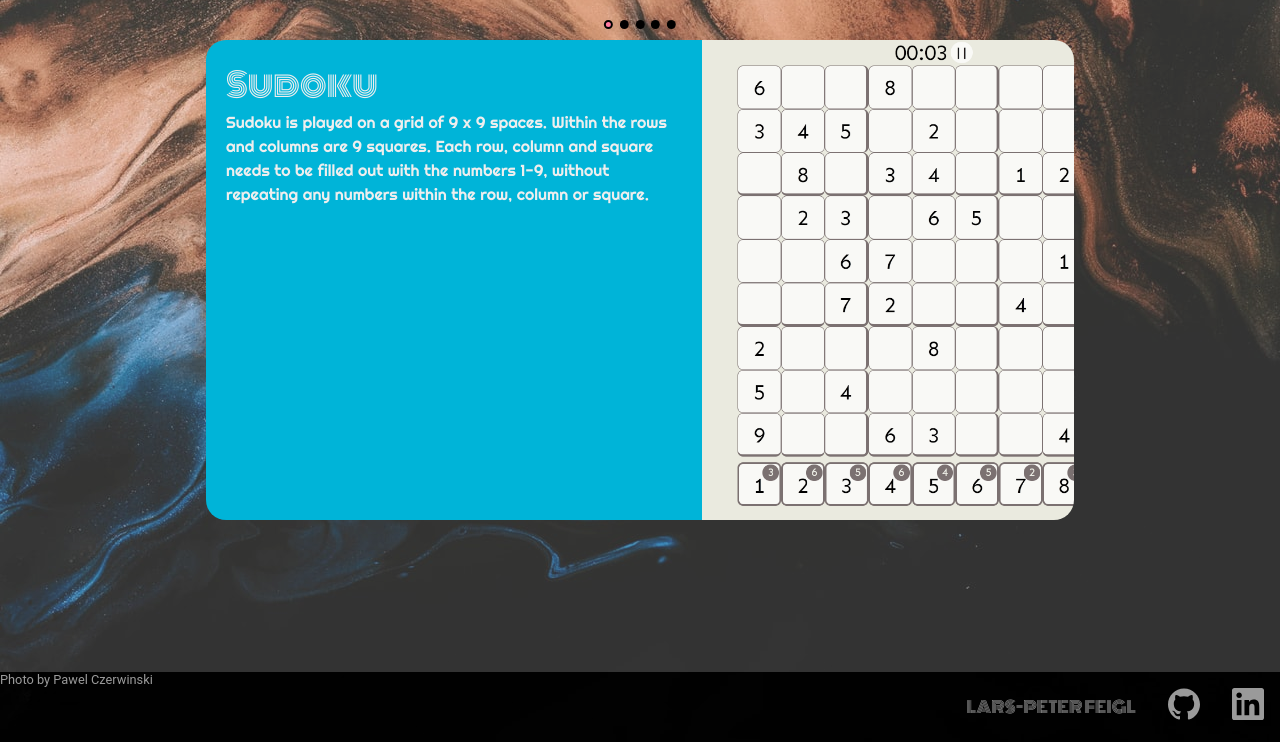
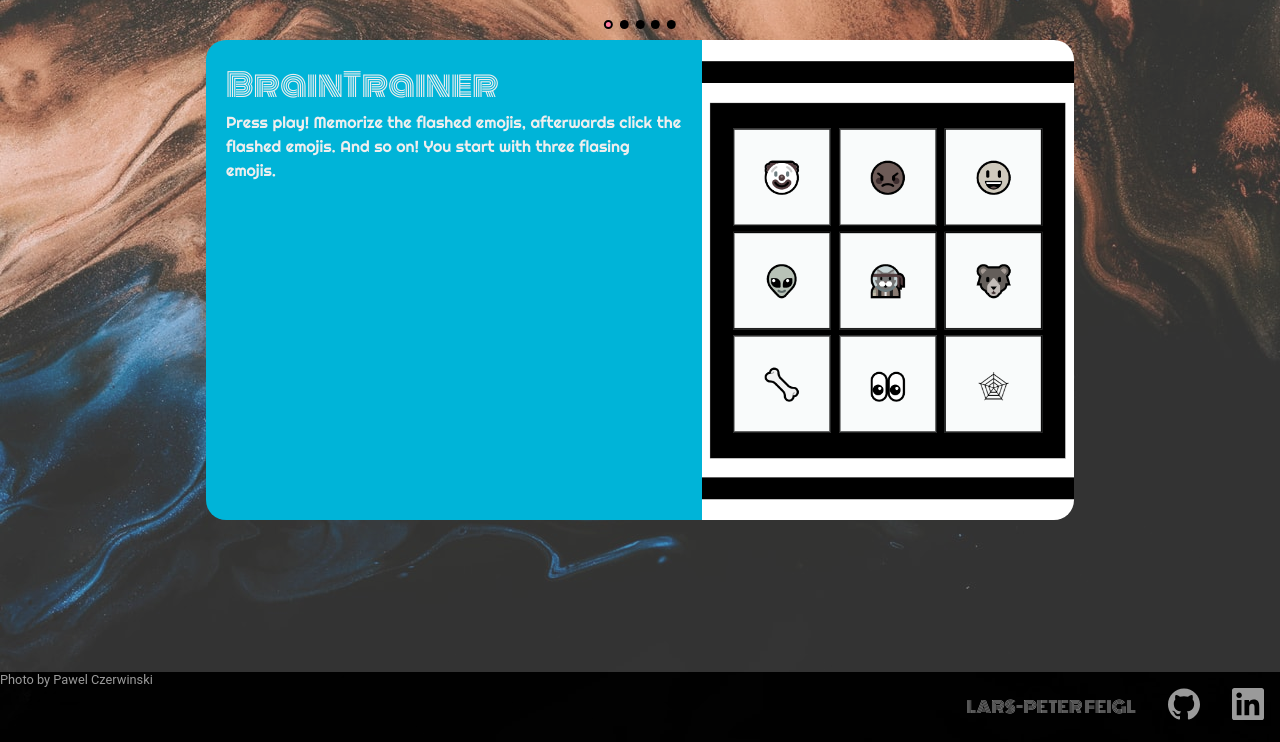
Before and after one commit to LPF33/from-node-to-php, a PHP site: template src/views/games.php in a window 1280 px wide. Shown: the part 58-800 px from the top of the page. Run offline with PHP 8.4, Linux system fonts and the light colour scheme; the template is opened without the code that fills it, so the values that code supplies are empty.

Commit message:
changed game order

```diff
--- a/src/views/games.php
+++ b/src/views/games.php
@@ -1,10 +1,10 @@
 <?php
     $games = [
         [
-           'name' => 'Sudoku',
-            'description' => 'Sudoku is played on a grid of 9 x 9 spaces. Within the rows and columns are 9 squares. Each row, column and square needs to be filled out with the numbers 1-9, without repeating any numbers within the row, column or square. ',
-            'image' => '/images/sudoku.PNG',
-            'href' => '/sudoku'
+            'name' => 'BrainTrainer',
+            'description' => 'Press play! Memorize the flashed emojis, afterwards click the flashed emojis. And so on! You start with three flasing emojis.',
+            'image' => '/images/Braintrainer.PNG',
+            'href' => '/braintrainer'
         ],
         [
             'name' => 'Memory',
@@ -13,10 +13,10 @@
             'href' => '/memory'
         ],
         [
-            'name' => 'BrainTrainer',
-            'description' => 'Press play! Memorize the flashed emojis, afterwards click the flashed emojis. And so on! You start with three flasing emojis.',
-            'image' => '/images/Braintrainer.PNG',
-            'href' => '/braintrainer'
+            'name' => 'Sudoku',
+             'description' => 'Sudoku is played on a grid of 9 x 9 spaces. Within the rows and columns are 9 squares. Each row, column and square needs to be filled out with the numbers 1-9, without repeating any numbers within the row, column or square. ',
+             'image' => '/images/sudoku.PNG',
+             'href' => '/sudoku'
         ],
         [
             'name' => 'SpaceInvaders',
```
